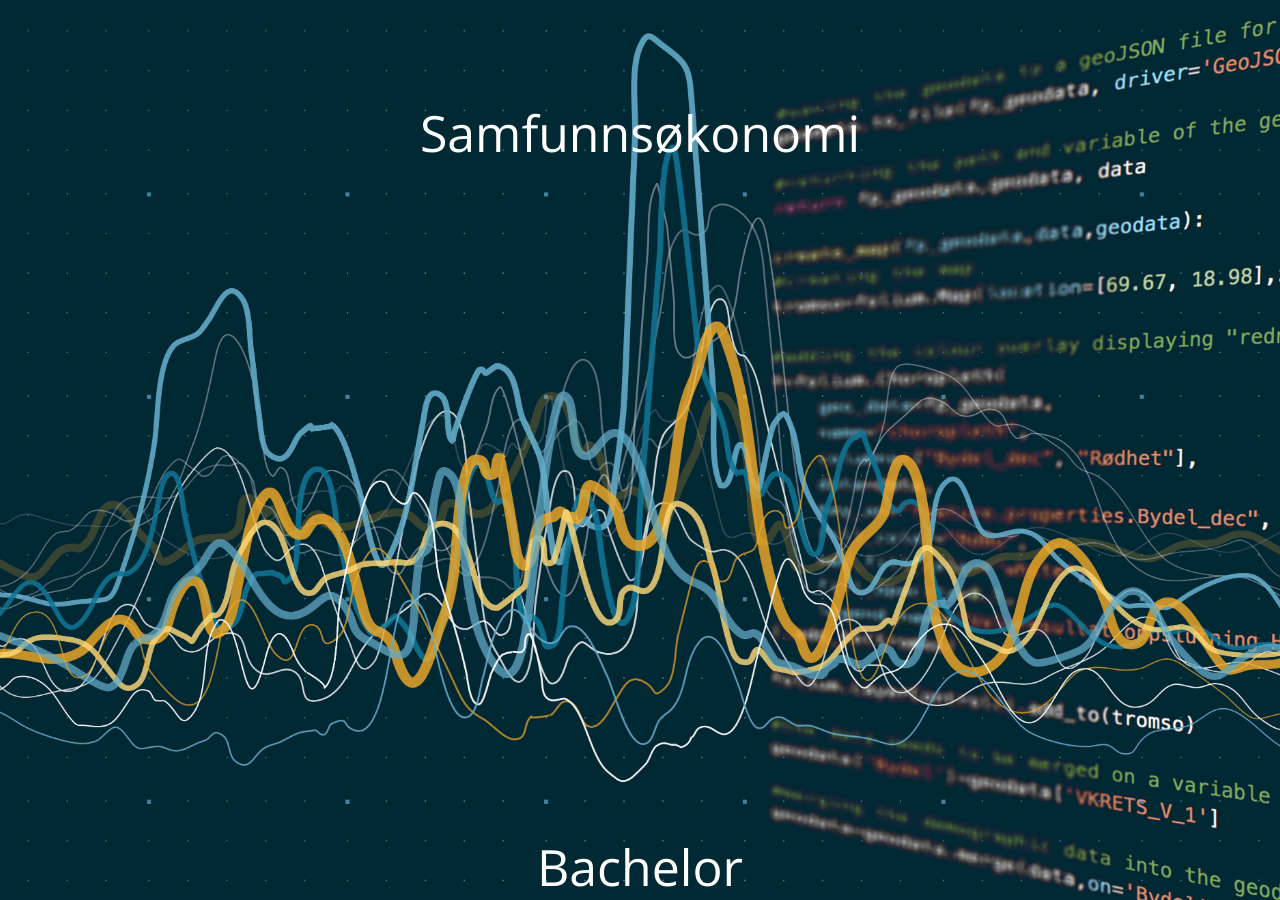
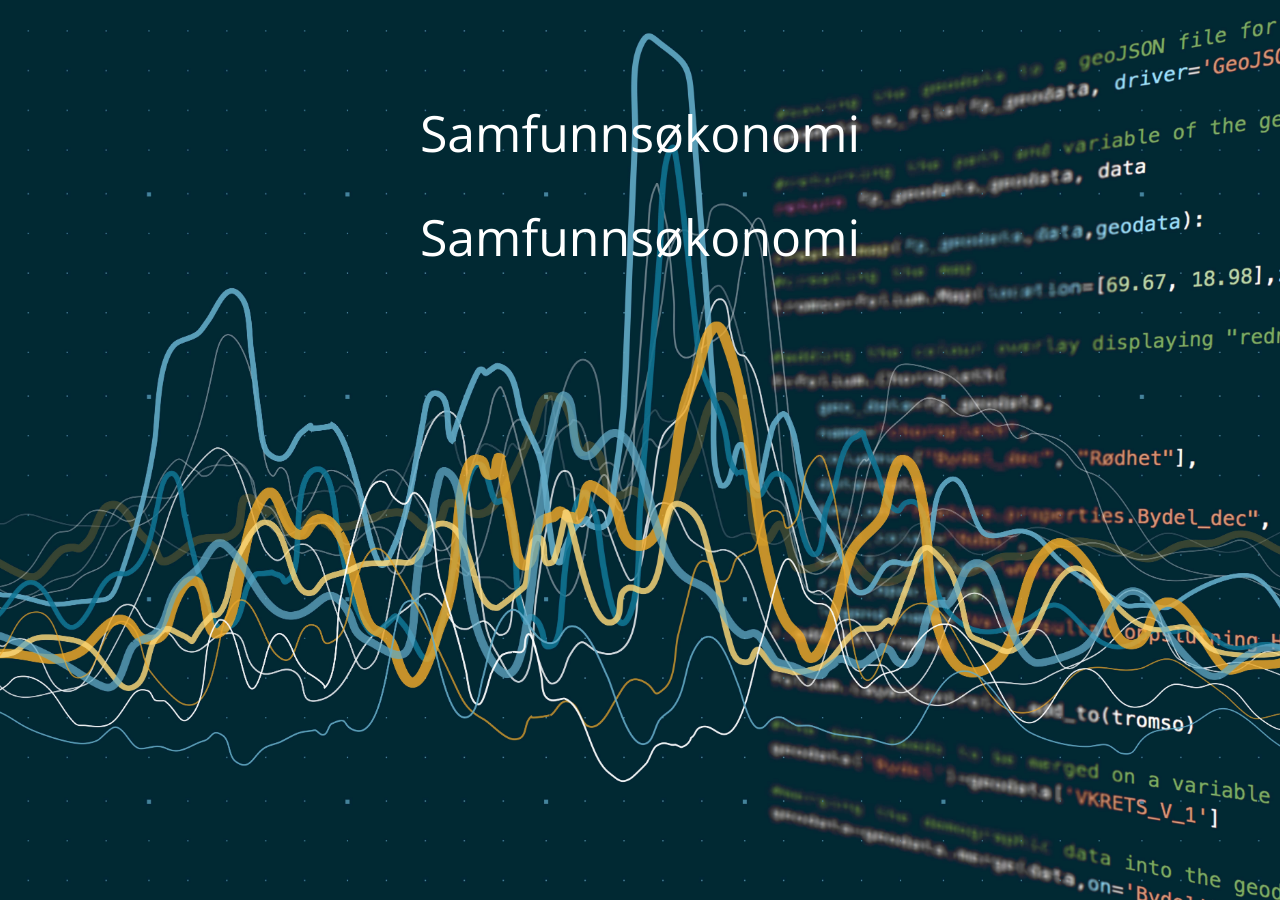
Before and after one commit to uit-econ/uit-econ.github.io, a Jekyll site: the page built from index.md, in a window 1280 px wide and 900 px high. Built offline with Jekyll 4.4.1, drawn with Linux system fonts in a browser that asks for light colours.

Commit message:
Update navheader.html

```diff
--- a/_includes/navheader.html
+++ b/_includes/navheader.html
@@ -31,13 +31,22 @@
   <!-- Header -->
   <header class="masthead" id="masthead">
     <div class="container" id="masthead-container">
+
       <div class="" id="masthead-title">
-	      {%- if site.data.sitetext[site.locale].header.title -%}
+	 {%- if site.data.sitetext[site.locale].header.title -%}
         <div class="">{{ site.data.sitetext[site.locale].header.title | markdownify }}</div>
 	  {%- endif -%}
+
+	   <div class="" id="masthead-undertitle">
+	 {%- if site.data.sitetext[site.locale].header.undertitle -%}
+        <div class="">{{ site.data.sitetext[site.locale].header.title | markdownify }}</div>
+	  {%- endif -%}
+
 	  {%- if site.data.sitetext[site.locale].header.text -%}
         <div class="" id="masthead-text">{{ site.data.sitetext[site.locale].header.text | markdownify }}</div>
 	  {%- endif -%}
+
+
 	  {%- if site.data.sitetext[site.locale].header.button -%}
         <a class="btn btn-primary btn-xl text-uppercase js-scroll-trigger" href="{{ site.data.sitetext[site.locale].header.buttonlink }}">{{ site.data.sitetext[site.locale].header.button }}</a>
 	  {%- endif -%}
```
